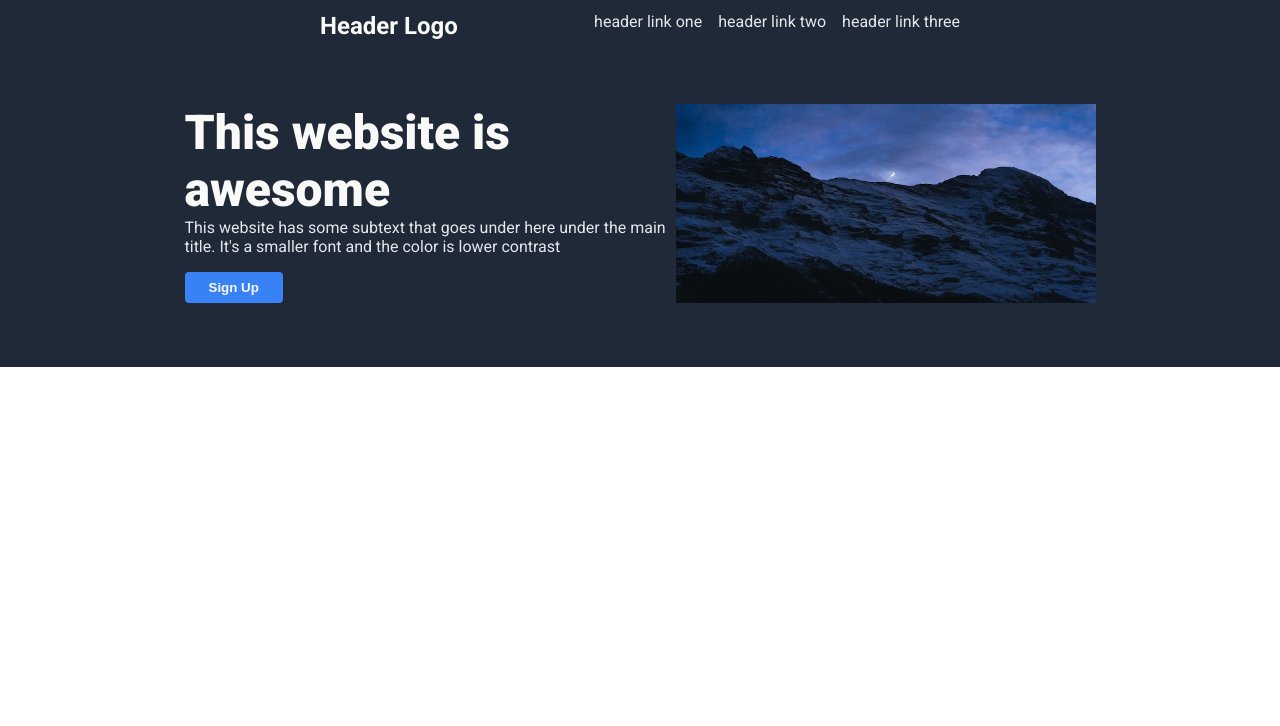
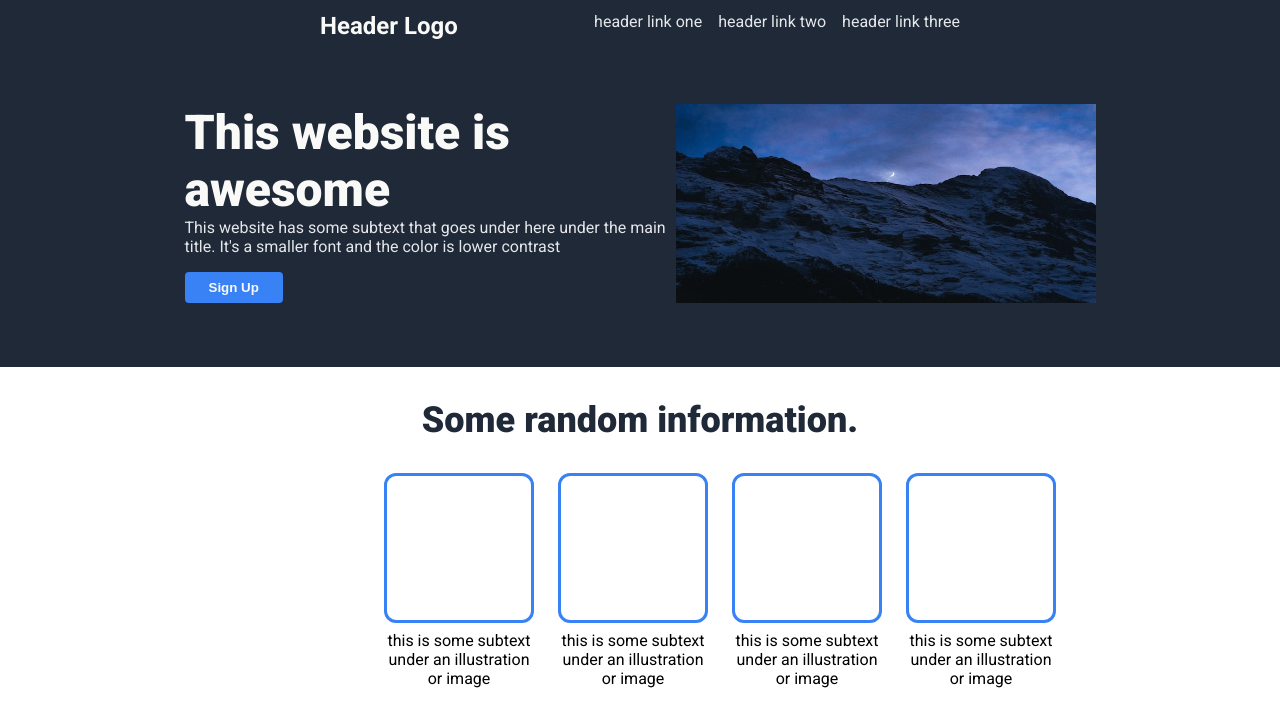
Before and after one commit to Kevtronium/landing-page, a plain HTML site: page index.html in a window 1280 px wide. Drawn offline with Linux system fonts and the light colour scheme.

Commit message:
Add info component

```diff
--- a/css/style.css
+++ b/css/style.css
@@ -8,7 +8,7 @@ body {
   font-family: Roboto, sans-serif;
 }
 
-/* Hero */
+/* HERO */
 
 .hero {
   background-color: #1f2937;
@@ -77,3 +77,42 @@ a {
   font-weight: 700;
   border-style: none;
 }
+
+/* INFO COMPONENT */
+
+.info-container {
+  display: flex;
+  flex-direction: column;
+  justify-content: center;
+  align-items: center;
+  padding: 32px 0;
+  gap: 32px;
+}
+
+.info-header {
+  font-size: 36px;
+  font-weight: 900;
+  color: #1f2937;
+}
+
+.info-items-container {
+  display: flex;
+  gap: 24px;
+  width: 40%;
+}
+
+.info-item {
+  display: flex;
+  flex-direction: column;
+  align-items: center;
+  gap: 8px;
+  text-align: center;
+}
+
+.info-img {
+  min-width: 150px;
+  min-height: 150px;
+  border-color: #3882f6;
+  border-style: solid;
+  border-radius: 12px;
+}
--- a/index.html
+++ b/index.html
@@ -41,5 +41,34 @@
         />
       </div>
     </div>
+    <div class="info-container">
+      <h2 class="info-header">Some random information.</h2>
+      <div class="info-items-container">
+        <div class="info-item">
+          <div class="info-img"></div>
+          <p class="info-text">
+            this is some subtext under an illustration or image
+          </p>
+        </div>
+        <div class="info-item">
+          <div class="info-img"></div>
+          <p class="info-text">
+            this is some subtext under an illustration or image
+          </p>
+        </div>
+        <div class="info-item">
+          <div class="info-img"></div>
+          <p class="info-text">
+            this is some subtext under an illustration or image
+          </p>
+        </div>
+        <div class="info-item">
+          <div class="info-img"></div>
+          <p class="info-text">
+            this is some subtext under an illustration or image
+          </p>
+        </div>
+      </div>
+    </div>
   </body>
 </html>
```
